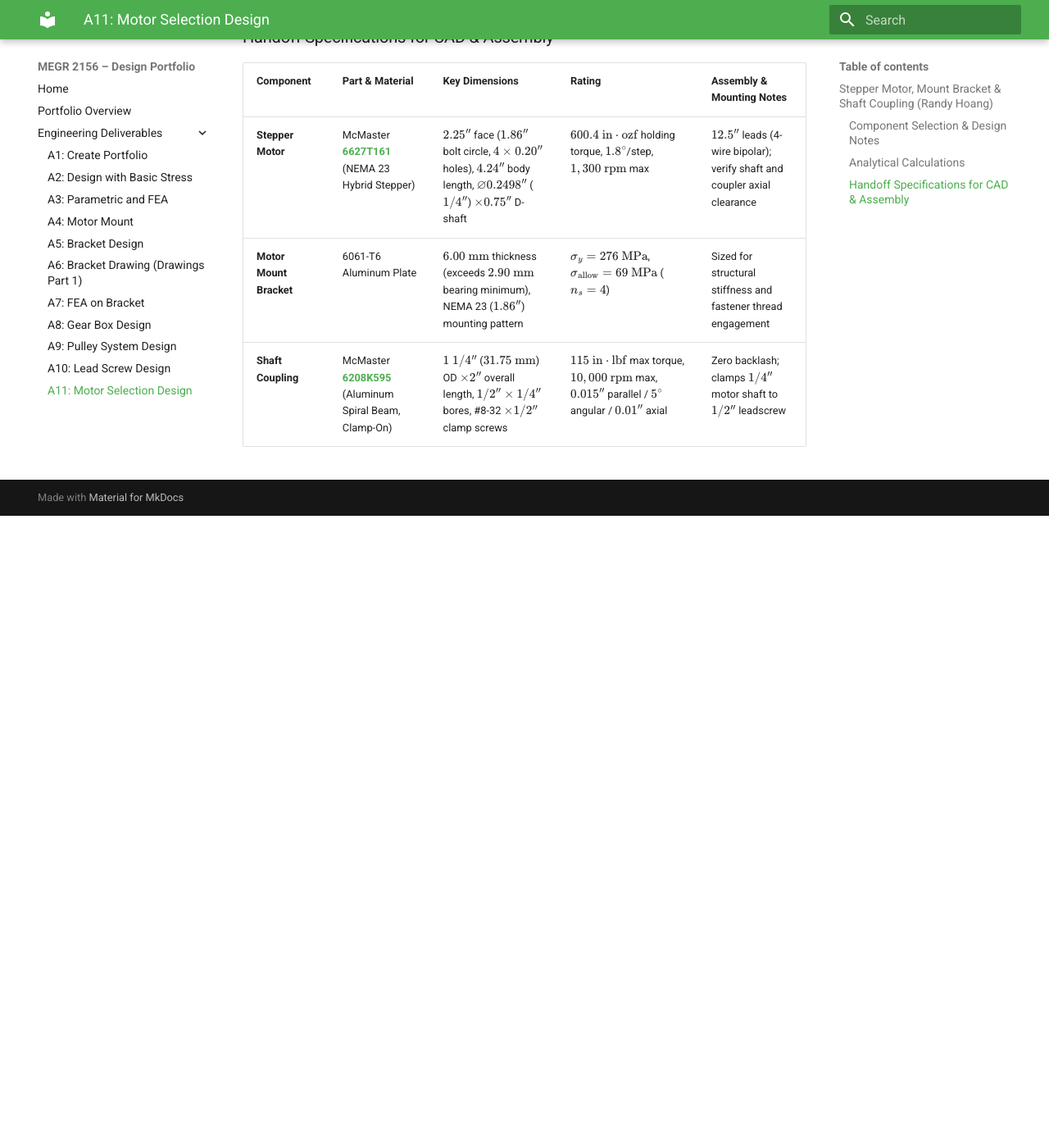
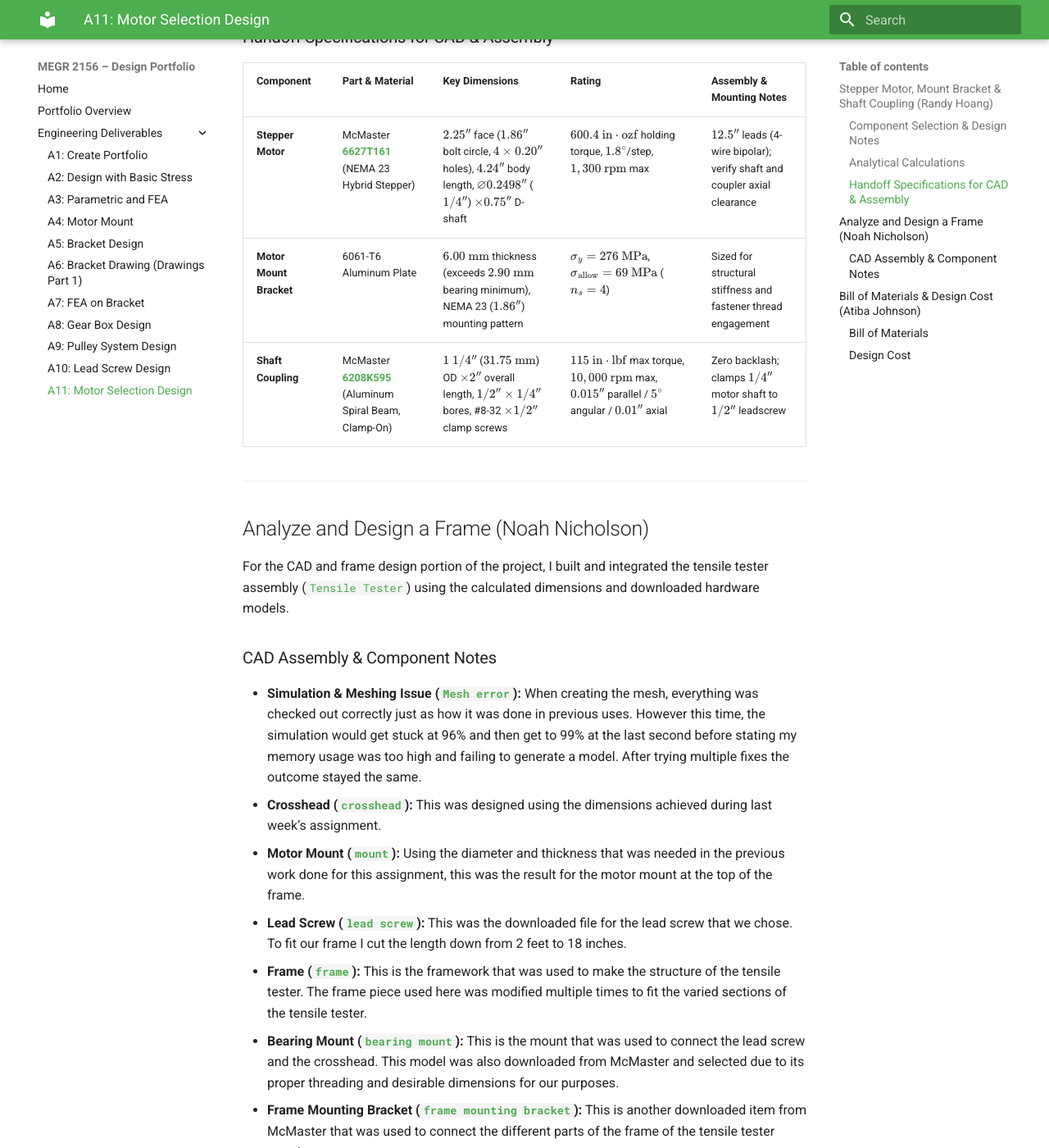
Before and after one commit to rhoang628/megr2156-portfolio, an MkDocs documentation site: the page built from docs/assignments/A11/index.md, in a window 1280 px wide and 1400 px high, scrolled down 4035 px. Shown: the whole window at 82% size. Built offline with MkDocs 1.6.1 and Material for MkDocs 9.7.7, drawn with Linux system fonts in a browser that asks for light colours; before the commit the page ends 4664 px from its top, so only the background shows below that; some of the changed text lies outside the part shown.

```diff
--- a/docs/assignments/A11/index.md
+++ b/docs/assignments/A11/index.md
@@ -84,6 +84,65 @@ For my portion of the project, I was responsible for selecting the stepper motor
 | **Motor Mount Bracket** | 6061-T6 Aluminum Plate | $6.00\text{ mm}$ thickness (exceeds $2.90\text{ mm}$ bearing minimum), NEMA 23 ($1.86^{\prime\prime}$) mounting pattern | $\sigma_y = 276\text{ MPa}$, $\sigma_{\text{allow}} = 69\text{ MPa}$ ($n_s = 4$) | Sized for structural stiffness and fastener thread engagement |
 | **Shaft Coupling** | McMaster [**6208K595**](https://www.mcmaster.com/6208K595/) (Aluminum Spiral Beam, Clamp-On) | $1\ 1/4^{\prime\prime}$ ($31.75\text{ mm}$) OD $\times 2^{\prime\prime}$ overall length, $1/2^{\prime\prime} \times 1/4^{\prime\prime}$ bores, \#8-32 $\times 1/2^{\prime\prime}$ clamp screws | $115\text{ in}\cdot\text{lbf}$ max torque, $10,000\text{ rpm}$ max, $0.015^{\prime\prime}$ parallel / $5^\circ$ angular / $0.01^{\prime\prime}$ axial | Zero backlash; clamps $1/4^{\prime\prime}$ motor shaft to $1/2^{\prime\prime}$ leadscrew |
 
+---
+
+## Analyze and Design a Frame (Noah Nicholson)
+
+For the CAD and frame design portion of the project, I built and integrated the tensile tester assembly ([`Tensile Tester`](A11assm.SLDASM)) using the calculated dimensions and downloaded hardware models.
+
+### CAD Assembly & Component Notes
+- **Simulation & Meshing Issue ([`Mesh error`](Mesh.png)):** When creating the mesh, everything was checked out correctly just as how it was done in previous uses. However this time, the simulation would get stuck at 96% and then get to 99% at the last second before stating my memory usage was too high and failing to generate a model. After trying multiple fixes the outcome stayed the same.
+- **Crosshead ([`crosshead`](crosshead.png)):** This was designed using the dimensions achieved during last week’s assignment.
+- **Motor Mount ([`mount`](mount.png)):** Using the diameter and thickness that was needed in the previous work done for this assignment, this was the result for the motor mount at the top of the frame.
+- **Lead Screw ([`lead screw`](leadscrew.png)):** This was the downloaded file for the lead screw that we chose. To fit our frame I cut the length down from 2 feet to 18 inches.
+- **Frame ([`frame`](frame.png)):** This is the framework that was used to make the structure of the tensile tester. The frame piece used here was modified multiple times to fit the varied sections of the tensile tester.
+- **Bearing Mount ([`bearing mount`](bearingmount.png)):** This is the mount that was used to connect the lead screw and the crosshead. This model was also downloaded from McMaster and selected due to its proper threading and desirable dimensions for our purposes.
+- **Frame Mounting Bracket ([`frame mounting bracket`](mountingbracket)):** This is another downloaded item from McMaster that was used to connect the different parts of the frame of the tensile tester together.
+- **Final Assembly ([`tensile tester`](tensiletester.png)):** This is the final completed assembly of the tensile tester, as shown, all the previously described parts are on this machine and there were many other iterations that failed because of improper measurements of downloaded models or incorrect constraints when mating.
+
+---
+
+## Bill of Materials & Design Cost (Atiba Johnson)
+
+### Bill of Materials
+
+| Item # | Qty | Name | Cost / Item | Total Cost | Purchase Link |
+| :---: | :---: | :--- | :---: | :---: | :--- |
+| 1 | 1 | Stepper Motor with Square Body, NEMA 23, 600.4 | $240.27 | $240.27 | [Link](https://www.mcmaster.com/6627T161/) |
+| 2 | 1 | Clamping Precision Flexible Shaft Coupling, Spiral, Aluminum, for 1/2" x 1/4" Shaft Diameter, 2" Long, 1-1/4" OD | $133.16 | $133.16 | [Link](https://www.mcmaster.com/6208K595/) |
+| 3 | 2 | Precision Acme Lead Screw, 1060/Alloy Steel, 1/2"-10 Thread, 2 ft. Long | $65.24 | $130.48 | [Link](https://www.mcmaster.com/6350K61/) |
+| 4 | 2 | Precision Acme Flange Nut, 932 Bearing Bronze, 1/2"-10 Thread | $178.60 | $357.20 | [Link](https://www.mcmaster.com/97790A110/) |
+| 5 | 4 | T-Slotted Framing Single Rail, 40 mm x 40 mm, 2 ft. Long | $21.15 | $84.60 | [Link](https://www.mcmaster.com/6575N25/) |
+| 6 | 8 | T-Slotted Framing Bracket | $7.06 | $56.48 | [Link](https://www.mcmaster.com/5537T937/) |
+| 7 | 1 | Alloy Steel Acme Lead Screw Right Hand, 1/2"-10 Thread Size, 2 Feet Long | $39.17 | $39.17 | [Link](https://www.mcmaster.com/93410A112/) |
+| **Total** | | | | **$1041.36** | |
+
+### Design Cost
+
+| Person | Hours Worked | Cost/Hour | Total Cost |
+| :--- | :---: | :---: | :---: |
+| Randy | 4.6 | $35 | $161 |
+| Noah | 8.7 | $35 | $304.5 |
+| Atiba | 3 | $35 | $105 |
+
+---
+
+<div align="center" style="margin: 25px 0; gap: 12px; display: flex; justify-content: center; flex-wrap: wrap;">
+  <a href="A11.zip" download="A11.zip" style="
+    background-color: #1976d2;
+    color: white;
+    text-decoration: none;
+    padding: 12px 22px;
+    font-size: 0.95em;
+    font-weight: bold;
+    border-radius: 5px;
+    box-shadow: 0 2px 5px rgba(0,0,0,0.15);
+    display: inline-block;
+    transition: background-color 0.2s;">
+    📦 Download All Project Files &amp; Calculations (.zip)
+  </a>
+</div>
+
 <script>
   MathJax = {
     tex: {
```
